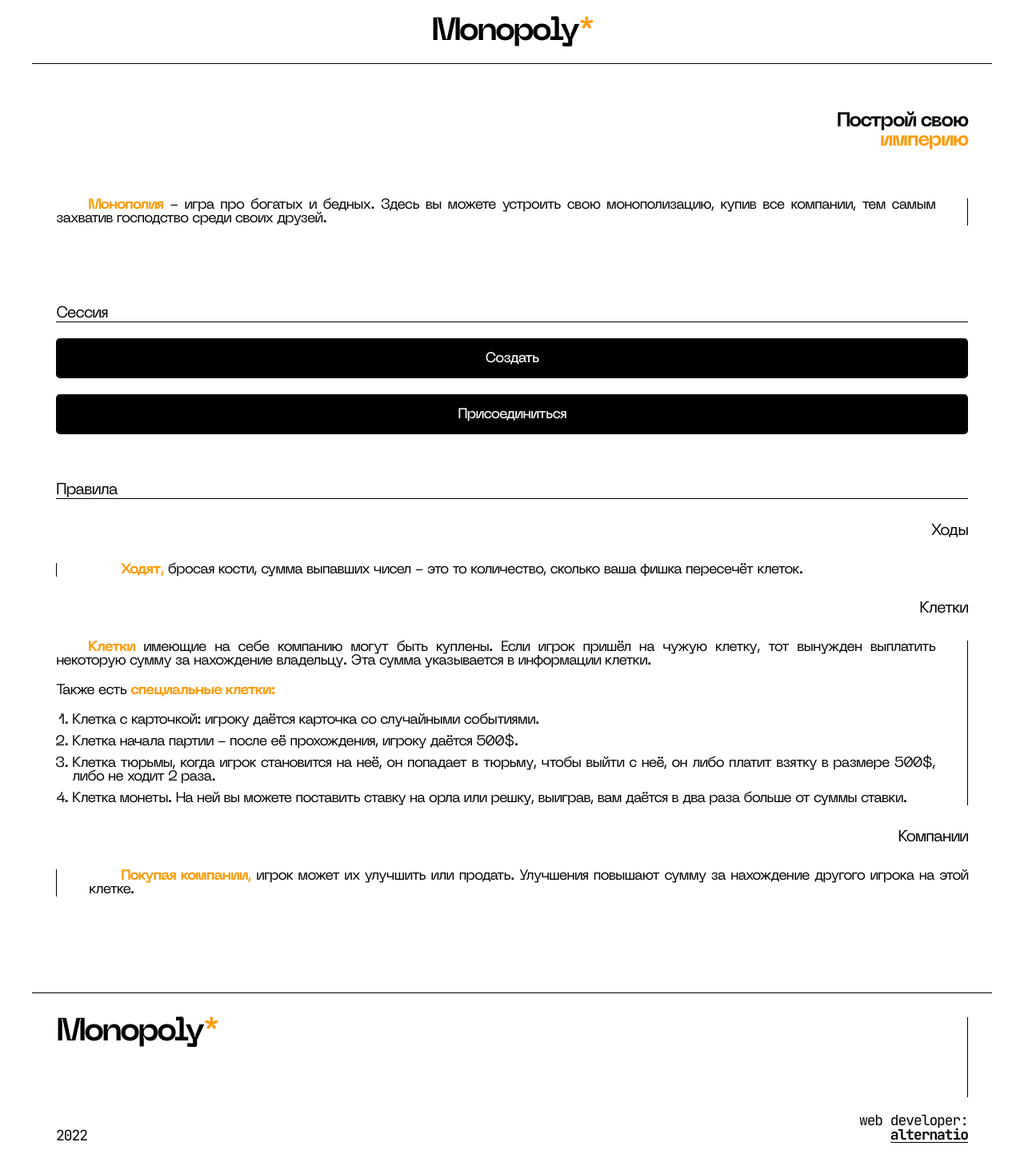
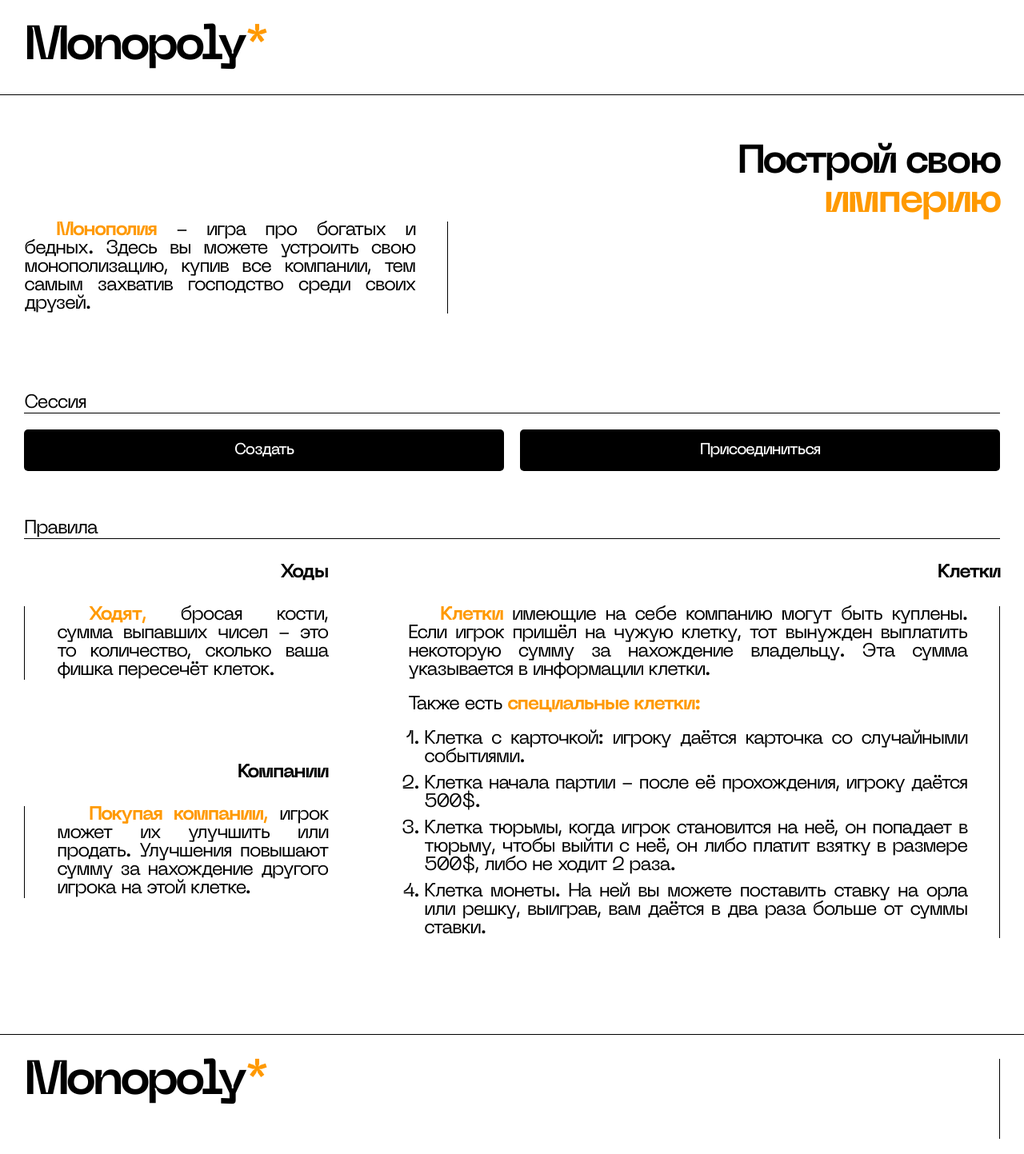
Before and after one commit to alternatio/monopoly, a Next.js app: page / in a window 1280 px wide. Shown: the top 1443 px of the page at 80% size. Built offline with nearby package versions, Linux system fonts and the light colour scheme.

Commit message:
adaptive

```diff
--- a/pages/index.tsx
+++ b/pages/index.tsx
@@ -15,7 +15,7 @@
 					<h2 className={style.slogan}>
 						Построй свою <span className={style.accent}>империю</span>
 					</h2>
-					<p className={style.textBorderRight}>
+					<p className={`${style.textBorderRight} ${style.introText}`}>
 						<span className={style.accent}>Монополия</span> - игра про богатых и бедных. Здесь вы можете устроить свою монополизацию, купив все компании, тем самым захватив господство среди своих друзей.
 					</p>
 				</section>
@@ -23,23 +23,29 @@
 					<div className={style.sectionHeader}>
 						Сессия
 					</div>
+					<div className={style.sessionButtons}>
 						<button className={style.button}>
 							Создать
 						</button>
 						<button className={style.button}>
 							Присоединиться
 						</button>
+					</div>
 				</section>
 				<section className={style.rules}>
 					<div className={style.sectionHeader}>
 						Правила
 					</div>
+					<div className={style.rulesBlocks}>
+						<div className={style.rulesBlock}>
 							<div className={style.rulesTitle}>
 								Ходы
 							</div>
 							<p className={style.textBorderLeft}>
 								<span className={style.accent}>Ходят,</span> бросая кости, сумма выпавших чисел - это то количество, сколько ваша фишка пересечёт клеток.
 							</p>
+						</div>
+						<div className={`${style.rulesCells} ${style.rulesBlock}`}>
 							<div className={style.rulesTitle}>
 								Клетки
 							</div>
@@ -65,11 +71,15 @@
 									</li>
 								</ol>
 							</div>
+						</div>
+						<div className={style.rulesBlock}>
 							<div className={style.rulesTitle}>
 								Компании
 							</div>
 							<div className={style.textBorderLeft}>
 								<span className={style.accent}>Покупая компании,</span> игрок может их улучшить или продать. Улучшения повышают сумму за нахождение другого игрока на этой клетке.
+							</div>
+						</div>
 					</div>
 				</section>
 			</main>
--- a/styles/components/wrapper.module.css
+++ b/styles/components/wrapper.module.css
@@ -13,7 +13,7 @@
 }
 
 .container {
-  width: min(100%, 60rem);
+  width: min(100%, 66rem);
   height: 100%;
   overflow-x: hidden;
 }
--- a/styles/components/wrapper.module.scss
+++ b/styles/components/wrapper.module.scss
@@ -16,7 +16,7 @@
 
 .container {
   @extend %column;
-  width: min(100%, 60rem);
+  width: min(100%, 66rem);
   height: 100%;
   overflow-x: hidden;
 }
--- a/styles/global/globals.css
+++ b/styles/global/globals.css
@@ -8,8 +8,8 @@
 }
 
 ::selection {
-  background: #fff;
-  color: #000;
+  background: #000;
+  color: #fff;
 }
 
 ::-webkit-scrollbar {
--- a/styles/global/globals.scss
+++ b/styles/global/globals.scss
@@ -9,8 +9,8 @@
 }
 
 ::selection {
-  background: #fff;
-  color: #000;
+  background: #000;
+  color: #fff;
 }
 
 ::-webkit-scrollbar {
--- a/styles/pages/Home.module.css
+++ b/styles/pages/Home.module.css
@@ -6,6 +6,7 @@
 }
 .textBorderLeft *, .textBorderRight * {
   font-size: 0.9rem;
+  line-height: 0.85rem;
   text-indent: 2rem;
   text-align: justify;
 }
@@ -29,7 +30,7 @@
 
 .button {
   width: 100%;
-  height: 2.5rem;
+  padding: 0.8rem;
   border-radius: 0.25rem;
   display: flex;
   align-items: center;
@@ -39,6 +40,16 @@
   background: #000000;
   color: #FFFFFF;
   cursor: pointer;
+  transition: 0.2s ease-in-out;
+}
+.button:hover {
+  background: #FF9900;
+  color: #000000;
+  box-shadow: 0 0.5rem #000000;
+}
+.button:active {
+  transform: translateY(0.5rem);
+  box-shadow: 0 0 #000000;
 }
 
 .sectionHeader {
@@ -50,7 +61,7 @@
 }
 
 .header {
-  height: 4rem;
+  padding: 1.5rem;
   min-height: 4rem;
   width: 100%;
   border-bottom: #000 solid 0.05rem;
@@ -95,10 +106,21 @@
   padding-left: 2rem;
 }
 
+.introText {
+  align-self: flex-start;
+  width: min(100%, 26.5rem);
+}
+
 .session {
   display: flex;
   flex-direction: column;
   gap: 20px;
+}
+
+.sessionButtons {
+  display: flex;
+  flex-direction: column;
+  gap: 1rem;
 }
 
 .rules {
@@ -108,12 +130,30 @@
   gap: 1.5rem;
 }
 
+.rulesBlocks {
+  display: flex;
+  flex-direction: column;
+  gap: 1.5rem;
+}
+
+.rulesBlock {
+  width: min(100%, 20rem);
+  display: flex;
+  flex-direction: column;
+  gap: 1.5rem;
+}
+
+.rulesCells {
+  width: min(100%, 37rem);
+  align-self: flex-end;
+}
+
 .rulesTitle {
   display: flex;
   align-self: flex-end;
   font-size: 1rem;
   line-height: 1rem;
-  font-weight: 400;
+  font-weight: 700;
 }
 
 .textRulesBlock {
@@ -174,6 +214,86 @@
   cursor: pointer;
   font-weight: 700;
   border-bottom: #000000 solid 0.05rem;
+  transition: 0.2s ease-in-out;
+}
+.link:hover {
+  color: #FF9900;
+  border-bottom: #FF9900 solid 0.05rem;
+}
+
+@media (min-width: 640px) {
+  .textBorderRight, .textBorderLeft {
+    font-size: 1rem;
+    line-height: 0.95rem;
+  }
+  .textBorderRight *, .textBorderLeft * {
+    font-size: 1rem;
+    line-height: 0.95rem;
+  }
+  .slogan {
+    font-size: 1.75rem;
+    width: 12rem;
+  }
+  .slogan * {
+    font-size: 1.75rem !important;
+  }
+  .sectionHeader {
+    font-size: 1.2rem;
+    line-height: 1.2rem;
+  }
+  .rulesTitle {
+    font-size: 1.2rem;
+    line-height: 1.2rem;
+  }
+  .sessionButtons {
+    flex-direction: row;
+  }
+  .sessionButtons * {
+    font-size: 1rem;
+  }
+}
+@media (min-width: 960px) {
+  .textBorderRight, .textBorderLeft {
+    font-size: 1.2rem;
+    line-height: 1.15rem;
+  }
+  .textBorderRight *, .textBorderLeft * {
+    font-size: 1.2rem;
+    line-height: 1.15rem;
+  }
+  .header, .logo {
+    font-size: 3rem;
+    font-weight: 700;
+  }
+  .header .accent, .logo .accent {
+    font-size: 3rem;
+  }
+  .header {
+    justify-content: flex-start;
+  }
+  .slogan {
+    font-size: 2.5rem;
+    width: 17rem;
+  }
+  .slogan * {
+    font-size: 2.5rem !important;
+  }
+  .intro {
+    gap: 0;
+  }
+}
+@media (min-width: 1200px) {
+  .rulesBlocks {
+    display: grid;
+    grid-template-columns: 1fr 2fr;
+    grid-template-rows: repeat(2, 1fr);
+    gap: 1.5rem 4rem;
+  }
+  .rulesCells {
+    grid-column: 2/3;
+    grid-row: 1/3;
+    justify-self: flex-end;
+  }
 }
 
 /*# sourceMappingURL=Home.module.css.map */
--- a/styles/pages/Home.module.scss
+++ b/styles/pages/Home.module.scss
@@ -13,6 +13,7 @@
   text-indent: 2rem;
   * {
     font-size: .9rem;
+    line-height: .85rem;
     text-indent: 2rem;
     text-align: justify;
   }
@@ -43,7 +44,7 @@
 
 .button {
   width: 100%;
-  height: 2.5rem;
+  padding: .8rem;
   border-radius: .25rem;
   display: flex;
   align-items: center;
@@ -53,6 +54,16 @@
   background: $common-color;
   color: $white;
   cursor: pointer;
+  transition: .2s ease-in-out;
+  &:hover {
+    background: $accent-color;
+    color: $common-color;
+    box-shadow: 0 .5rem $common-color;
+  }
+  &:active {
+    transform: translateY(.5rem);
+    box-shadow: 0 0 $common-color;
+  }
 }
 
 .sectionHeader {
@@ -71,7 +82,7 @@
 
 .header {
   @extend %header-text;
-  height: 4rem;
+  padding: 1.5rem;
   min-height: 4rem;
   width: 100%;
   border-bottom: #000 solid .05rem;
@@ -116,10 +127,20 @@
   padding-left: 2rem;
 }
 
+.introText {
+  align-self: flex-start;
+  width: min(100%, 26.5rem);
+}
+
 .session {
   display: flex;
   flex-direction: column;
   gap: 20px;
+}
+.sessionButtons {
+  display: flex;
+  flex-direction: column;
+  gap: 1rem;
 }
 
 .rules {
@@ -128,12 +149,27 @@
   flex-direction: column;
   gap: 1.5rem;
 }
+.rulesBlocks {
+  display: flex;
+  flex-direction: column;
+  gap: 1.5rem;
+}
+.rulesBlock {
+  width: min(100%, 20rem);
+  display: flex;
+  flex-direction: column;
+  gap: 1.5rem;
+}
+.rulesCells {
+  width: min(100%, 37rem);
+  align-self: flex-end;
+}
 .rulesTitle {
   display: flex;
   align-self: flex-end;
   font-size: 1rem;
   line-height: 1rem;
-  font-weight: $regular;
+  font-weight: $bold;
 }
 .textRulesBlock {
   @include list(1rem)
@@ -184,4 +220,85 @@
   cursor: pointer;
   font-weight: $bold;
   border-bottom: $common-color solid .05rem;
+  transition: .2s ease-in-out;
+  &:hover {
+    color: $accent-color;
+    border-bottom: $accent-color solid .05rem;
+  }
 }
+
+@media (min-width: 640px) {
+  %text {
+    font-size: 1rem;
+    line-height: .95rem;
+    * {
+      font-size: 1rem;
+      line-height: .95rem;
+    }
+  }
+  .slogan {
+    font-size: 1.75rem;
+    width: 12rem;
+    * {
+      font-size: 1.75rem !important;
+    }
+  }
+  .sectionHeader {
+    font-size: 1.2rem;
+    line-height: 1.2rem;
+  }
+  .rulesTitle {
+    font-size: 1.2rem;
+    line-height: 1.2rem;
+  }
+  .sessionButtons {
+    flex-direction: row;
+    * {
+      font-size: 1rem;
+
+    }
+  }
+}
+@media (min-width: 960px) {
+  %text {
+    font-size: 1.2rem;
+    line-height: 1.15rem;
+    * {
+      font-size: 1.2rem;
+      line-height: 1.15rem;
+    }
+  }
+  %header-text {
+    font-size: 3rem;
+    font-weight: $bold;
+    .accent {
+      font-size: 3rem;
+    }
+  }
+  .header {
+    justify-content: flex-start;
+  }
+  .slogan {
+    font-size: 2.5rem;
+    width: 17rem;
+    * {
+      font-size: 2.5rem !important;
+    }
+  }
+  .intro {
+    gap: 0;
+  }
+}
+@media (min-width: 1200px) {
+  .rulesBlocks {
+    display: grid;
+    grid-template-columns: 1fr 2fr;
+    grid-template-rows: repeat(2, 1fr);
+    gap: 1.5rem 4rem;
+  }
+  .rulesCells {
+    grid-column: 2/3;
+    grid-row: 1/3;
+    justify-self: flex-end;
+  }
+}
```
Also changed, not shown: 1 other file (tests, documents, lock files or other folders). Lines whose indentation alone changed are shown as unchanged.
